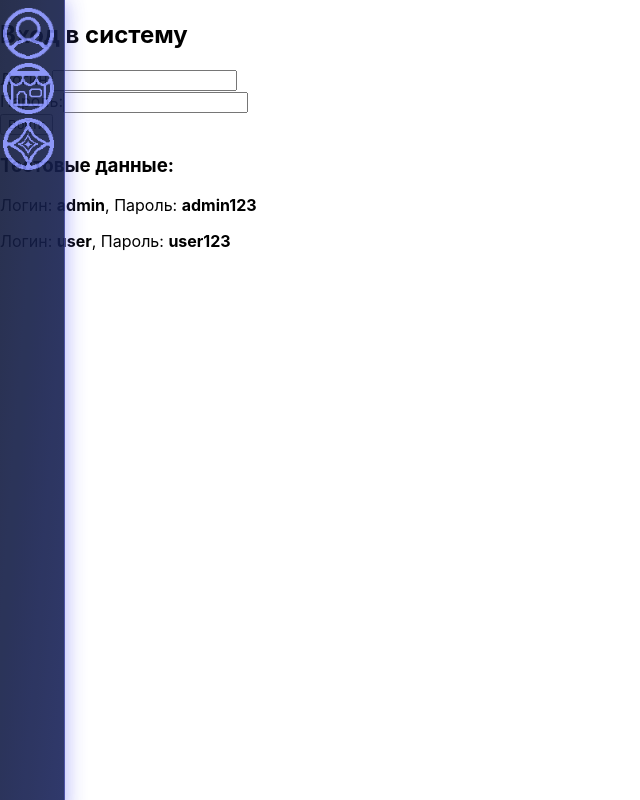
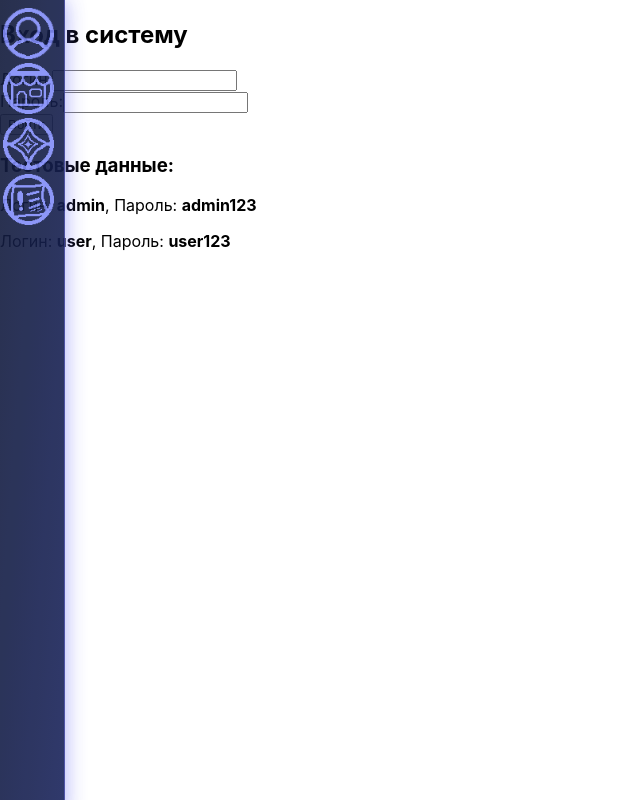
Before and after one commit to LismondT/Hacatone, a React (Create React App) app: page /login in a window 1280 px wide. Shown: the whole page, without its empty margins (0-640 px from the left). Built offline with nearby package versions, Linux system fonts and the light colour scheme.

Commit message:
добавил картинку для списка миссий и выделение для выбранной страницы

```diff
--- a/src/components/leftBar/leftBar.css
+++ b/src/components/leftBar/leftBar.css
@@ -6,7 +6,7 @@
 	align-items: left;
 	justify-content: left;
   	background: linear-gradient(to bottom right, #111a3a, #1a245c);
-  	border-right: 1px solid rgba(99, 102, 241, 0.5);
+  	border-right: 1px solid #6467f280;
 	box-shadow: 0 0 20px rgba(99, 102, 241, 0.6);
 	opacity: 90%;
 	padding: 8px 0;
@@ -17,6 +17,9 @@
 	position: relative;
 	text-decoration: none;
 }
+.nav-item-active {
+	background: #1e2b57
+}
 
 .nav-icon {
 	font-size: 15px;
--- a/src/components/leftBar/leftBar.jsx
+++ b/src/components/leftBar/leftBar.jsx
@@ -7,7 +7,8 @@ export default function LeftBar(){
     const barPages = [
         {path: '/cabinet', icon: '/alabuga_icon_cabinet.png'},
         {path: '/shop', icon: '/alabuga_icon_shop.png'},
-        {path: '/artefacts', icon:'/alabuga_icon_artefactPage.png'}
+        {path: '/artefacts', icon: '/alabuga_icon_artefactPage.png'},
+        {path: '/missionsList', icon: '/alabuga_icon_missionsList.png'}
     ]
 
     return(
```
Also changed, not shown: public/alabuga_icon_missionsList.png (added).
